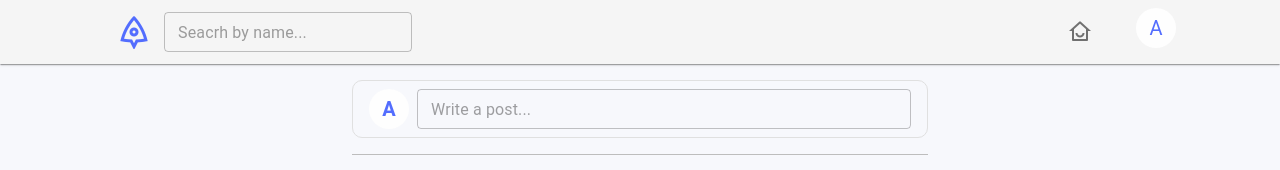
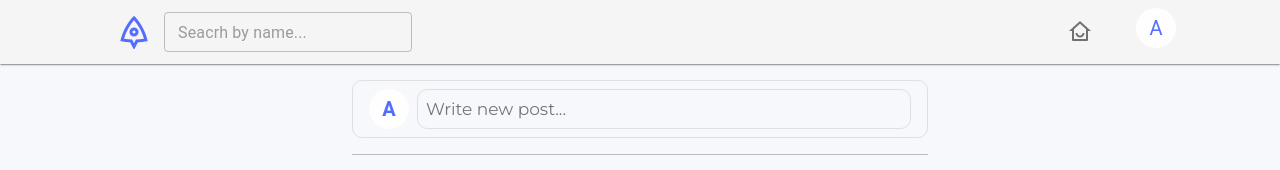
Before and after one commit to rbronin/yourspace-web, a React (Create React App) app: page /feed in a window 1280 px wide. Shown: the top 170 px of the page. Built offline with nearby package versions, Linux system fonts and the light colour scheme.

Commit message:
Updated create post components

```diff
--- a/src/Components/Post/CreatePost.jsx
+++ b/src/Components/Post/CreatePost.jsx
@@ -1,20 +1,9 @@
 import React from "react";
-import TextField from "@material-ui/core/TextField";
 import { Avatar } from "@material-ui/core";
 import { makeStyles } from "@material-ui/core/styles";
 
-function CreatePost() {
+function CreatePost({ onClick }) {
   const classes = useStyles();
-  const [post, setPosts] = React.useState({
-    formData: new FormData(),
-    loading: false,
-  });
-  const { formData } = post;
-  const handleInput = (name) => (e) => {
-    const value = name === "photo" ? e.target.files[0] : e.target.value;
-    formData.set(name, value);
-    setPosts({ ...post, [name]: value });
-  };
 
   return (
     <>
@@ -23,19 +12,9 @@ function CreatePost() {
           <Avatar className={classes.avatar} variant='circle'>
             {"A"}
           </Avatar>
-          <TextField
-            type='text'
-            required={true}
-            variant='outlined'
-            color='primary'
-            multiline={true}
-            rowsMax={5}
-            placeholder='Write a post...'
-            onChange={handleInput("title")}
-            size='small'
-            fullWidth
-            className={classes.input}
-          />
+          <div className={classes.input} onClick={onClick}>
+            Write new post...
+          </div>
         </div>
       </div>
       <div className={classes.divider}> </div>
@@ -58,11 +37,27 @@ const useStyles = makeStyles((theme) => ({
     fontWeight: "bold",
   },
   input: {
-    borderRadius: 20,
+    borderRadius: 10,
+    width: "100%",
+    height: 40,
+    border: `1px solid ${theme.palette.grey[300]}`,
+    display: "flex",
+    flexDirection: "row",
+    alignItems: "center",
+    padding: theme.spacing(1),
+    color: theme.palette.grey[600],
+    boxSizing: "border-box",
+    fontWeight: 500,
+    fontSize: 17,
+    cursor: "pointer",
+    "&:hover": {
+      backgroundColor: theme.palette.grey[200],
+    },
   },
   row: {
     display: "flex",
     flexDirection: "row",
+    alignItems: "center",
   },
   divider: {
     height: 0,
```
